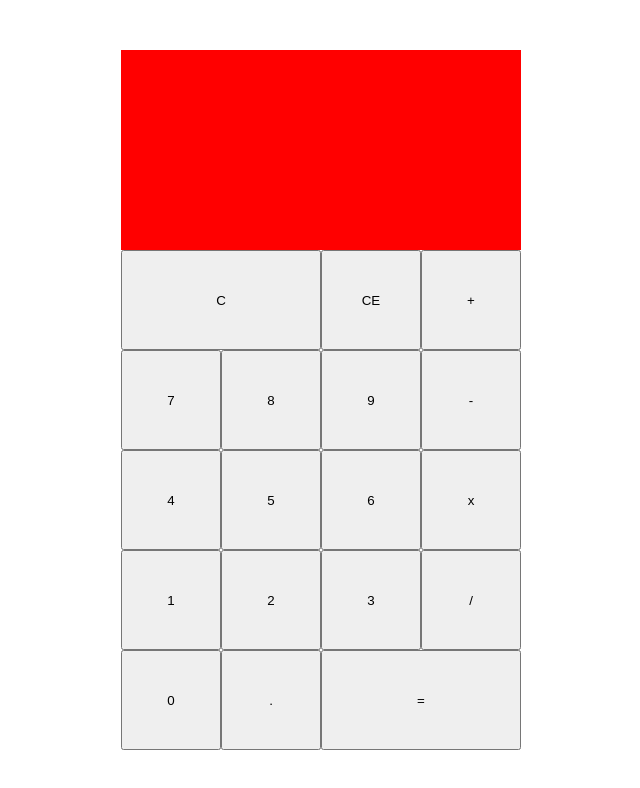
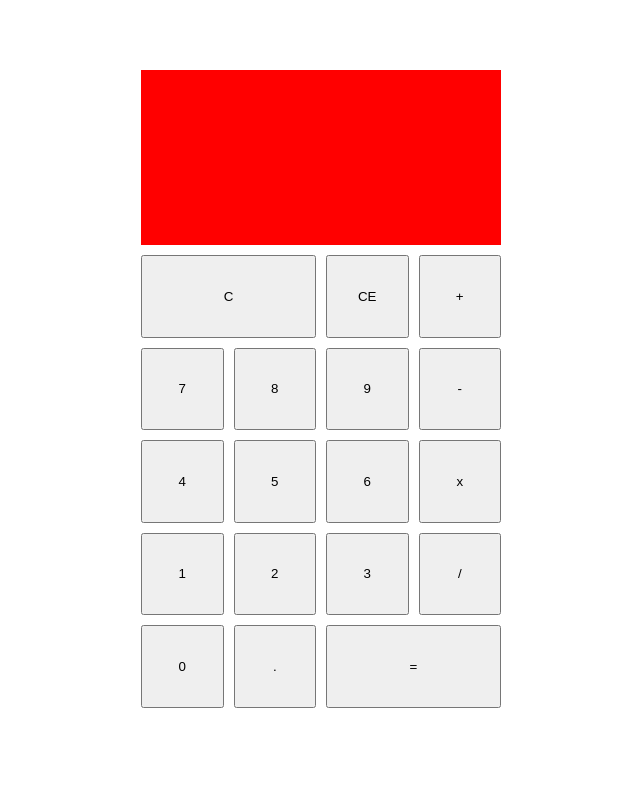
Before and after one commit to xerox0213/calculator, a website built with Vite: page index.html in a window 1280 px wide. Shown: the whole page, without its empty margins (319-959 px from the left). Built offline with nearby package versions, Linux system fonts and the light colour scheme.

Commit message:
feat: ajout padding et gap calculette

```diff
--- a/src/style.css
+++ b/src/style.css
@@ -8,8 +8,10 @@
     width: 400px;
     margin: 50px auto;
     display: grid;
-    grid-template-columns: repeat(4, 100px);
-    grid-template-rows: repeat(7, 100px);
+    grid-template-columns: repeat(4, calc((400px - 40px - 30px) / 4));
+    grid-template-rows: repeat(7, calc((400px - 40px - 30px) / 4));
+    padding: 20px;
+    gap: 10px;
 }
 
 /* CSS RULES ELEMENT THAT HAS COMMON COLUMNS */
```
